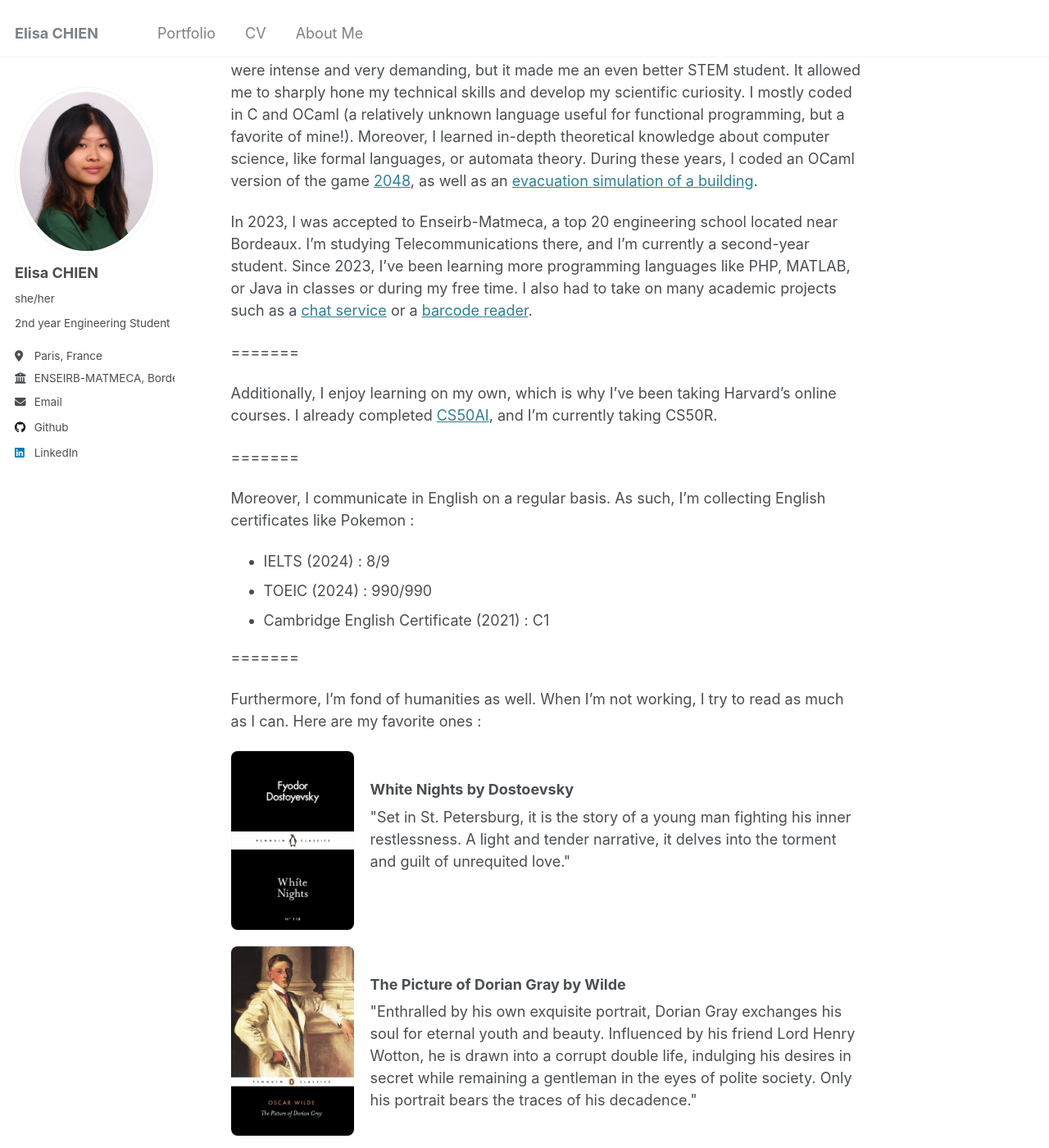
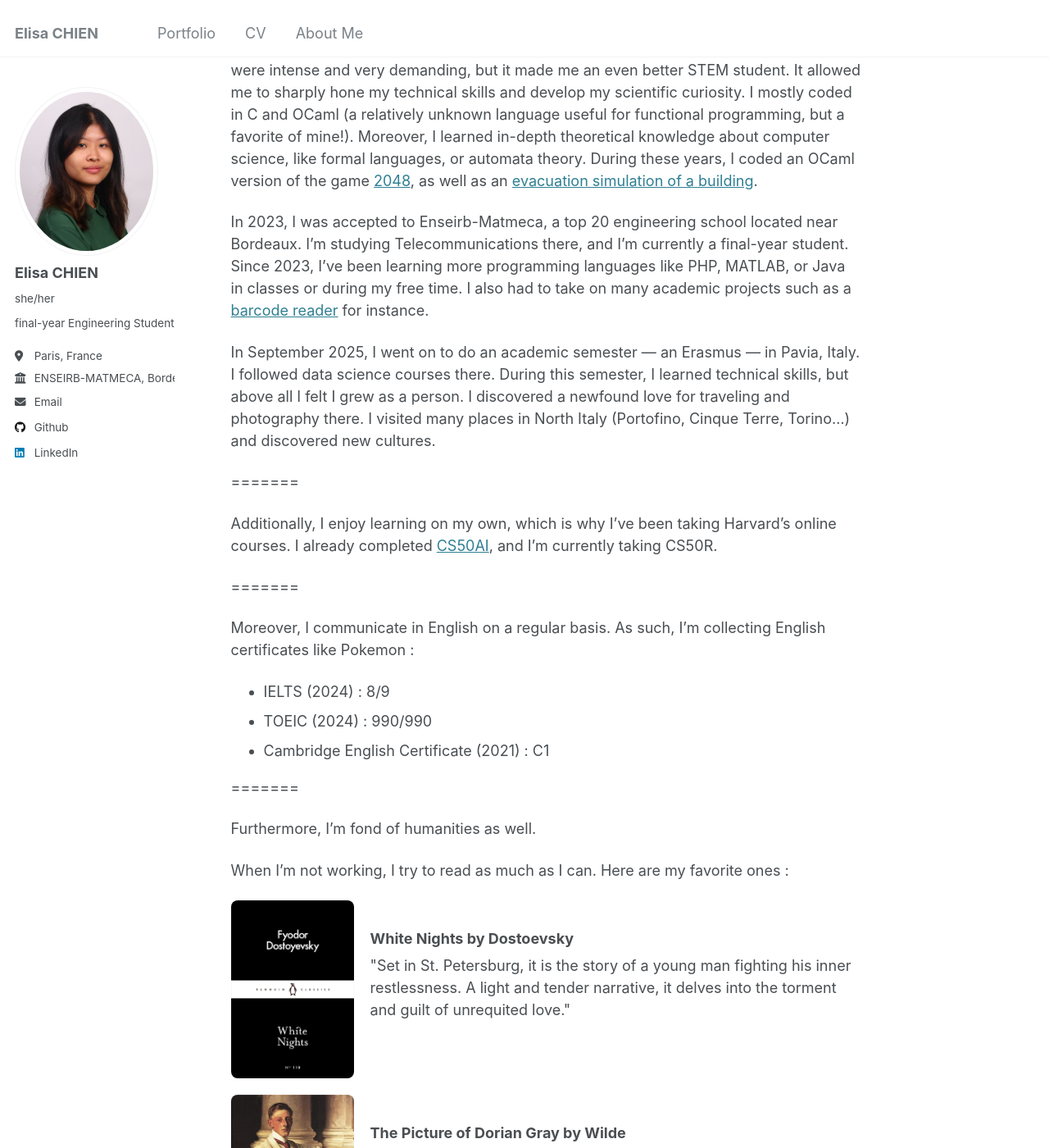
Before and after one commit to elisa943/elisa943.github.io, a Jekyll site: the page built from _pages/aboutme.md, in a window 1280 px wide and 1400 px high, scrolled down 339 px. Shown: the whole window at 82% size. Built offline with Jekyll 4.4.1, drawn with Linux system fonts in a browser that asks for light colours; some of the changed text lies outside the part shown.

Commit message:
Update About Me section

```diff
--- a/_config.yml
+++ b/_config.yml
@@ -24,7 +24,7 @@ author:
   avatar           : "me.jpeg"
   name             : "Elisa CHIEN"
   pronouns         : "she/her"
-  bio              : "2nd year Engineering Student"
+  bio              : "final-year Engineering Student"
   location         : "Paris, France"
   employer         : "ENSEIRB-MATMECA, Bordeaux INP"
   uri              : # URL
--- a/_pages/aboutme.md
+++ b/_pages/aboutme.md
@@ -12,7 +12,9 @@ I started coding in 2019 when I was in high school, and immediately fell in love
 
 In 2020, I entered Lycée Saint-Louis in Paris, a top 3 school preparing nationwide competitive exams for French Grandes Écoles (also known as CPGE). These two years were intense and very demanding, but it made me an even better STEM student. It allowed me to sharply hone my technical skills and develop my scientific curiosity. I mostly coded in C and OCaml (a relatively unknown language useful for functional programming, but a favorite of mine!). Moreover, I learned in-depth theoretical knowledge about computer science, like formal languages, or automata theory. During these years, I coded an OCaml version of the game [2048](https://elisa943.github.io/portfolio/2048/), as well as an [evacuation simulation of a building](https://elisa943.github.io/portfolio/tipe).
 
-In 2023, I was accepted to Enseirb-Matmeca, a top 20 engineering school located near Bordeaux. I'm studying Telecommunications there, and I'm currently a second-year student. Since 2023, I've been learning more programming languages like PHP, MATLAB, or Java in classes or during my free time. I also had to take on many academic projects such as a [chat service](https://github.com/EnseirbTelecom/re216-24-elisa-alban) or a [barcode reader](https://elisa943.github.io/portfolio/barcode).
+In 2023, I was accepted to Enseirb-Matmeca, a top 20 engineering school located near Bordeaux. I'm studying Telecommunications there, and I'm currently a final-year student. Since 2023, I've been learning more programming languages like PHP, MATLAB, or Java in classes or during my free time. I also had to take on many academic projects such as a [barcode reader](https://elisa943.github.io/portfolio/barcode) for instance.
+
+In September 2025, I went on to do an academic semester — an Erasmus — in Pavia, Italy. I followed data science courses there. During this semester, I learned technical skills, but above all I felt I grew as a person. I discovered a newfound love for traveling and photography there. I visited many places in North Italy (Portofino, Cinque Terre, Torino...) and discovered new cultures.
 
 =======
 
@@ -28,7 +30,9 @@ Moreover, I communicate in English on a regular basis. As such, I'm collecting E
 
 =======
 
-Furthermore, I'm fond of humanities as well. When I'm not working, I try to read as much as I can. Here are my favorite ones :
+Furthermore, I'm fond of humanities as well.
+
+When I'm not working, I try to read as much as I can. Here are my favorite ones :
 
 <div style="display: flex; align-items: flex-start; margin-bottom: 20px;">
   <img src="/images/white_nights.jpg" alt="Book Cover" style="width: 150px; height: auto; margin-right: 20px; border-radius: 8px;">
@@ -49,3 +53,5 @@ Furthermore, I'm fond of humanities as well. When I'm not working, I try to read
     </p>
   </div>
 </div>
+
+Growing up near Paris, I had the chance to visit many museums. Thanks to this, I'm very fond of art, especially impressionism.
```
Also changed, not shown: _pages/about.md (+1 -1 lines).
